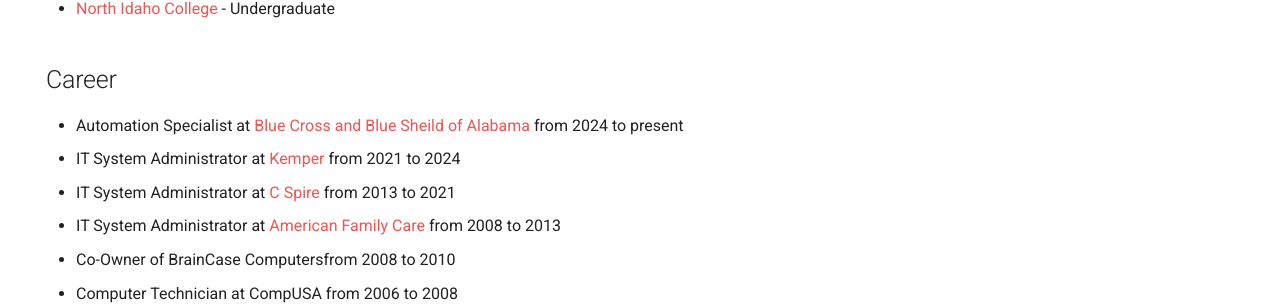
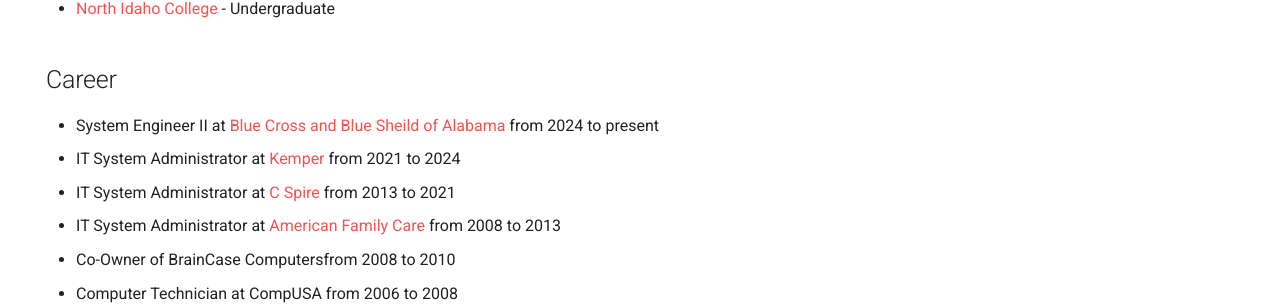
Before and after one commit to bmbufalo/bmbufalo, an MkDocs documentation site: the page built from docs/hire_me.md, in a window 1280 px wide and 900 px high. Shown: the part 417-725 px from the top of the window. Built offline with MkDocs 1.6.1 and Material for MkDocs 9.7.7, drawn with Linux system fonts in a browser that asks for light colours.

Commit message:
Updated BCBS job title

```diff
--- a/docs/hire_me.md
+++ b/docs/hire_me.md
@@ -17,7 +17,7 @@
 
 ## Career
 
-- Automation Specialist at [Blue Cross and Blue Sheild of Alabama](https://www.bcbsal.org/) from 2024 to present
+- System Engineer II at [Blue Cross and Blue Sheild of Alabama](https://www.bcbsal.org/) from 2024 to present
 - IT System Administrator at [Kemper](https://www.kemper.com) from 2021 to 2024
 - IT System Administrator at [C Spire](https://www.cspire.com) from 2013 to 2021
 - IT System Administrator at [American Family Care](https://www.americanfamilycare.com) from 2008 to 2013
```
